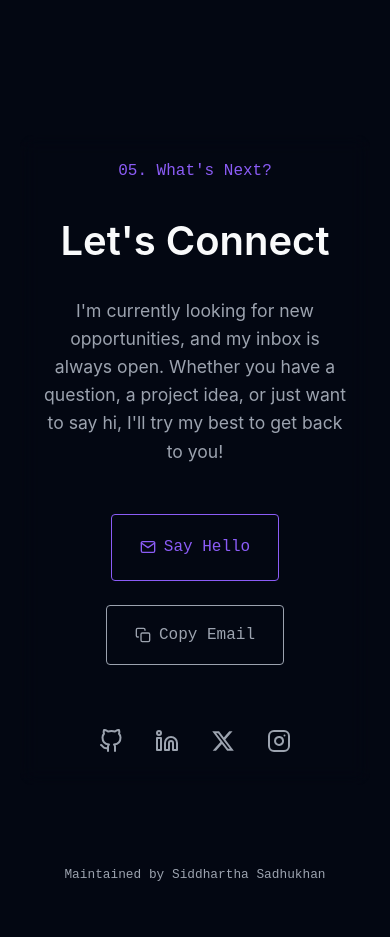
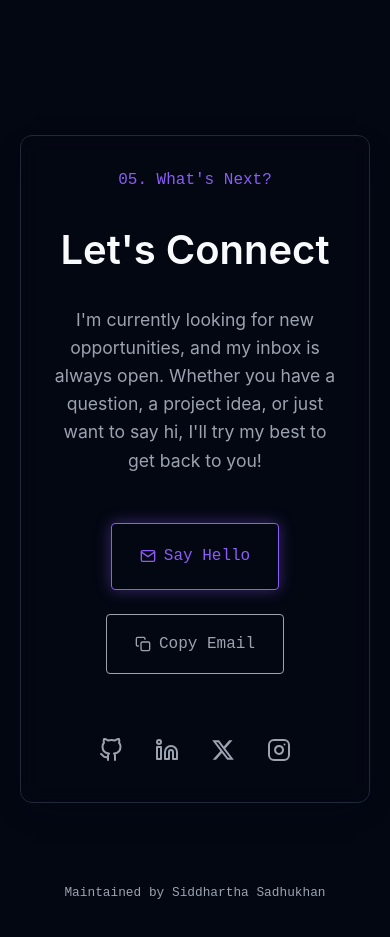
Before and after one commit to Sid4GitHub/portfolio, a React (Vite) app: page / in a window 390 px wide. Shown: the part 7260-8197 px from the top of the page. Built offline with nearby package versions, Linux system fonts and the light colour scheme.

Commit message:
feat: add Contact section component with social links and email options, including global styles and configuration.

```diff
--- a/src/components/Sections/Contact.jsx
+++ b/src/components/Sections/Contact.jsx
@@ -2,10 +2,11 @@ import { useState } from 'react';
 import { motion } from 'framer-motion';
 import { FiGithub, FiLinkedin, FiInstagram, FiMail, FiCopy, FiCheck } from 'react-icons/fi';
 import { FaXTwitter } from 'react-icons/fa6';
+import { config } from '../../config';
 
 const Contact = () => {
     const [copied, setCopied] = useState(false);
-    const email = "siddhartha.sadhukhan.2014@gmail.com";
+    const { email } = config;
 
     const handleCopyEmail = () => {
         navigator.clipboard.writeText(email);
@@ -30,7 +31,7 @@ const Contact = () => {
                     </p>
 
                     <div className="contact-actions">
-                        <a href={`mailto:${email}`} className="btn contact-btn">
+                        <a href={`mailto:${email}`} className="btn contact-btn glow-effect">
                             <FiMail /> Say Hello
                         </a>
                         <button onClick={handleCopyEmail} className="btn contact-btn-outline" aria-label="Copy email address">
@@ -40,16 +41,16 @@ const Contact = () => {
                     </div>
 
                     <div className="social-links">
-                        <a href="https://github.com/Sid4GitHub" target="_blank" rel="noopener noreferrer" className="social-link" aria-label="GitHub">
+                        <a href={config.socialMedia.github} target="_blank" rel="noopener noreferrer" className="social-link" aria-label="GitHub">
                             <FiGithub size={24} />
                         </a>
-                        <a href="https://www.linkedin.com/in/siddhartha-sadhukhan/" target="_blank" rel="noopener noreferrer" className="social-link" aria-label="LinkedIn">
+                        <a href={config.socialMedia.linkedin} target="_blank" rel="noopener noreferrer" className="social-link" aria-label="LinkedIn">
                             <FiLinkedin size={24} />
                         </a>
-                        <a href="https://x.com/at_siddhartha" target="_blank" rel="noopener noreferrer" className="social-link" aria-label="Twitter">
+                        <a href={config.socialMedia.twitter} target="_blank" rel="noopener noreferrer" className="social-link" aria-label="Twitter">
                             <FaXTwitter size={24} />
                         </a>
-                        <a href="https://www.instagram.com/at_siddhartha/" target="_blank" rel="noopener noreferrer" className="social-link" aria-label="Instagram">
+                        <a href={config.socialMedia.instagram} target="_blank" rel="noopener noreferrer" className="social-link" aria-label="Instagram">
                             <FiInstagram size={24} />
                         </a>
                     </div>
--- /dev/null
+++ b/src/config.js
@@ -0,0 +1,9 @@
+export const config = {
+    email: "siddhartha.sadhukhan.2014@gmail.com",
+    socialMedia: {
+        github: "https://github.com/Sid4GitHub",
+        linkedin: "https://www.linkedin.com/in/siddhartha-sadhukhan/",
+        twitter: "https://x.com/at_siddhartha",
+        instagram: "https://www.instagram.com/at_siddhartha/"
+    }
+};
--- a/src/index.css
+++ b/src/index.css
@@ -368,9 +368,16 @@ p {
 
 @media (max-width: 768px) {
     .contact-card {
-        padding: 1.5rem;
-        background: transparent;
-        box-shadow: none;
-        border: none;
+        padding: 2rem;
+        /* Keep glassmorphism on mobile */
     }
 }
+
+.glow-effect {
+    box-shadow: 0 0 15px rgba(var(--accent-color-rgb), 0.4);
+}
+
+.glow-effect:hover {
+    box-shadow: 0 0 25px rgba(var(--accent-color-rgb), 0.6);
+    transform: translateY(-2px);
+}
```
